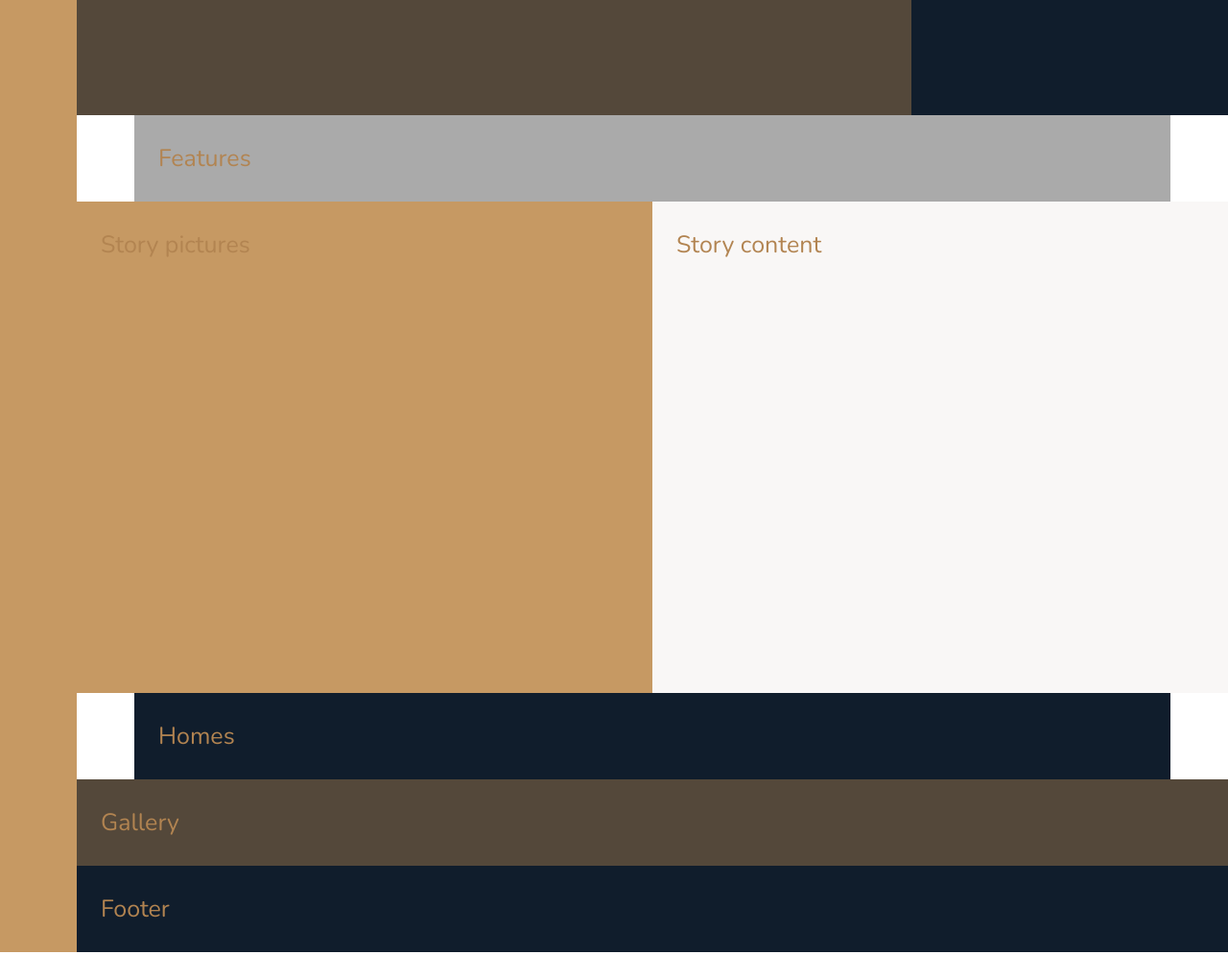
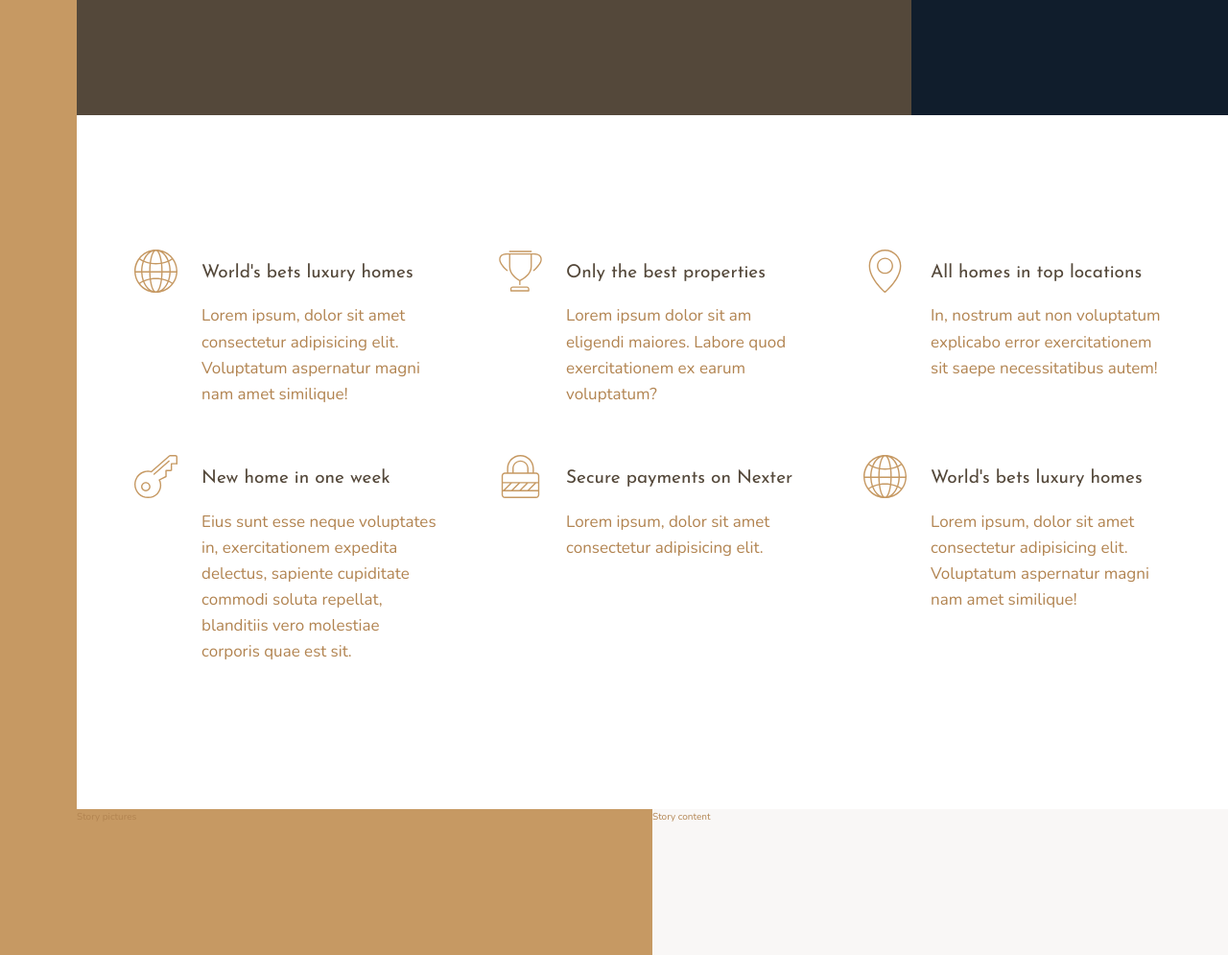
Before and after one commit to TadasBalsys/Nexter, a website: page index.html in a window 1280 px wide. Shown: the part 520-1515 px from the top of the page at 96% size. Drawn offline with nearby package versions, Linux system fonts and the light colour scheme.

Commit message:
Created Feutures section.

```diff
--- a/index.html
+++ b/index.html
@@ -1,26 +1,79 @@
 <!DOCTYPE html>
 <html lang="en">
   <head>
-        <meta charset="UTF-8">
-        <meta name="viewport" content="width=device-width, initial-scale=1.0">
-        <meta http-equiv="X-UA-Compatible" content="ie=edge">
-
-        <link href="https://fonts.googleapis.com/css?family=Josefin+Sans:300,400,400i|Nunito:300,300i" rel="stylesheet">
-        <link rel="stylesheet" href="css/style.css">
-        <link rel="shortcut icon" type="image/png" href="img/favicon.png">
-
+    <meta charset="UTF-8" />
+    <meta name="viewport" content="width=device-width, initial-scale=1.0" />
+    <meta http-equiv="X-UA-Compatible" content="ie=edge" />
+    <link
+      href="https://fonts.googleapis.com/css?family=Josefin+Sans:300,400,400i|Nunito:300,300i"
+      rel="stylesheet"
+    />
+    <link rel="stylesheet" href="css/style.css" />
+    <link rel="shortcut icon" type="image/png" href="img/favicon.png" />
     <title>nexter &mdash; your home, your freedom</title>
   </head>
   <body class="container">
     <div class="sidebar">Sidebar</div>
     <header class="header">header</header>
     <div class="realtors">top 3 realtors</div>
-        <section class="features">Features</section>
+    <section class="features">
+      <div class="feature">
+        <svg class="feature__icon">
+          <use xlink:href="img/sprite.svg#icon-global"></use>
+        </svg>
+        <h4 class="heading-4 heading-4--dark">World's bets luxury homes</h4>
+        <p class="feature__text">
+          Lorem ipsum, dolor sit amet consectetur adipisicing elit. Voluptatum
+          aspernatur magni nam amet similique!
+        </p>
+      </div>
+      <div class="feature">
+        <svg class="feature__icon">
+          <use xlink:href="img/sprite.svg#icon-trophy"></use>
+        </svg>
+        <h4 class="heading-4 heading-4--dark">Only the best properties</h4>
+        <p class="feature__text">Lorem ipsum dolor sit am eligendi maiores. Labore quod exercitationem ex earum voluptatum?</p>
+      </div>
+      <div class="feature">
+        <svg class="feature__icon">
+          <use xlink:href="img/sprite.svg#icon-map-pin"></use>
+        </svg>
+        <h4 class="heading-4 heading-4--dark">All homes in top locations</h4>
+        <p class="feature__text">In, nostrum aut non voluptatum explicabo error exercitationem sit saepe necessitatibus autem!
+        </p>
+      </div>
+      <div class="feature">
+        <svg class="feature__icon">
+          <use xlink:href="img/sprite.svg#icon-key"></use>
+        </svg>
+        <h4 class="heading-4 heading-4--dark">New home in one week</h4>
+        <p class="feature__text">Eius sunt esse neque voluptates in, exercitationem expedita delectus, sapiente cupiditate commodi soluta repellat, blanditiis vero molestiae corporis quae est sit.
+        </p>
+      </div>
+      <div class="feature">
+        <svg class="feature__icon">
+          <use xlink:href="img/sprite.svg#icon-lock"></use>
+        </svg>
+        <h4 class="heading-4 heading-4--dark">Secure payments on Nexter</h4>
+        <p class="feature__text">
+          Lorem ipsum, dolor sit amet consectetur adipisicing elit.
+        </p>
+      </div>
+      <div class="feature">
+        <svg class="feature__icon">
+          <use xlink:href="img/sprite.svg#icon-global"></use>
+        </svg>
+        <h4 class="heading-4 heading-4--dark">World's bets luxury homes</h4>
+        <p class="feature__text">
+          Lorem ipsum, dolor sit amet consectetur adipisicing elit. Voluptatum
+          aspernatur magni nam amet similique!
+        </p>
+      </div>
+    </section>
     <div class="story__pictures">Story pictures</div>
     <div class="story__content">Story content</div>
     <section class="homes">Homes</section>
     <section class="gallery">Gallery</section>
     <footer class="footer">Footer</footer>
-
   </body>
 </html>
--- a/sass/_base.scss
+++ b/sass/_base.scss
@@ -50,11 +50,4 @@ body {
     [center-end]
     minmax(6rem , 1fr)
     [full-end];
-
-    // FIXME: Delete
-    & > * {
-      padding: 2.5rem;
-      font-size: 2.5rem;
-    }
-
 }
--- a/sass/_features.scss
+++ b/sass/_features.scss
@@ -1,4 +1,28 @@
 .features {
-  background-color: $color-grey-light-2;
+  margin: 15rem 0;
   grid-column: center-start / center-end;
+
+  display: grid;
+  grid-template-columns: repeat(auto-fit, minmax(25rem , 1fr));
+  gap: 6rem;
+  align-items: start;
 }
+
+.feature {
+  display: grid;
+  grid-template-columns: min-content 1fr;
+  gap: 1.5rem 2.5rem;
+
+  &__icon{
+    fill: $color-primary;
+    width: 4.5rem;
+    height: 4.5rem;
+    // grid-row: 1 / -1; -1 extends size only to explicit rows/columns
+    grid-row: 1 / span 2;
+    transform: translateY(-1rem);
+  }
+
+  &__text{
+    font-size: 1.7rem;
+  }
+}
--- a/sass/_typography.scss
+++ b/sass/_typography.scss
@@ -0,0 +1,16 @@
+%heading {
+  font-family: $font-display;
+  font-weight: 400;
+}
+
+.heading-4 {
+  @extend %heading;
+  font-size: 1.9rem;
+
+  &--light {
+    color: $color-grey-light-1;
+  }
+  &--dark {
+    color: $color-grey-dark-1;
+  }
+}
```
Also changed, not shown: css/style.css. Lines whose indentation alone changed are shown as unchanged.
